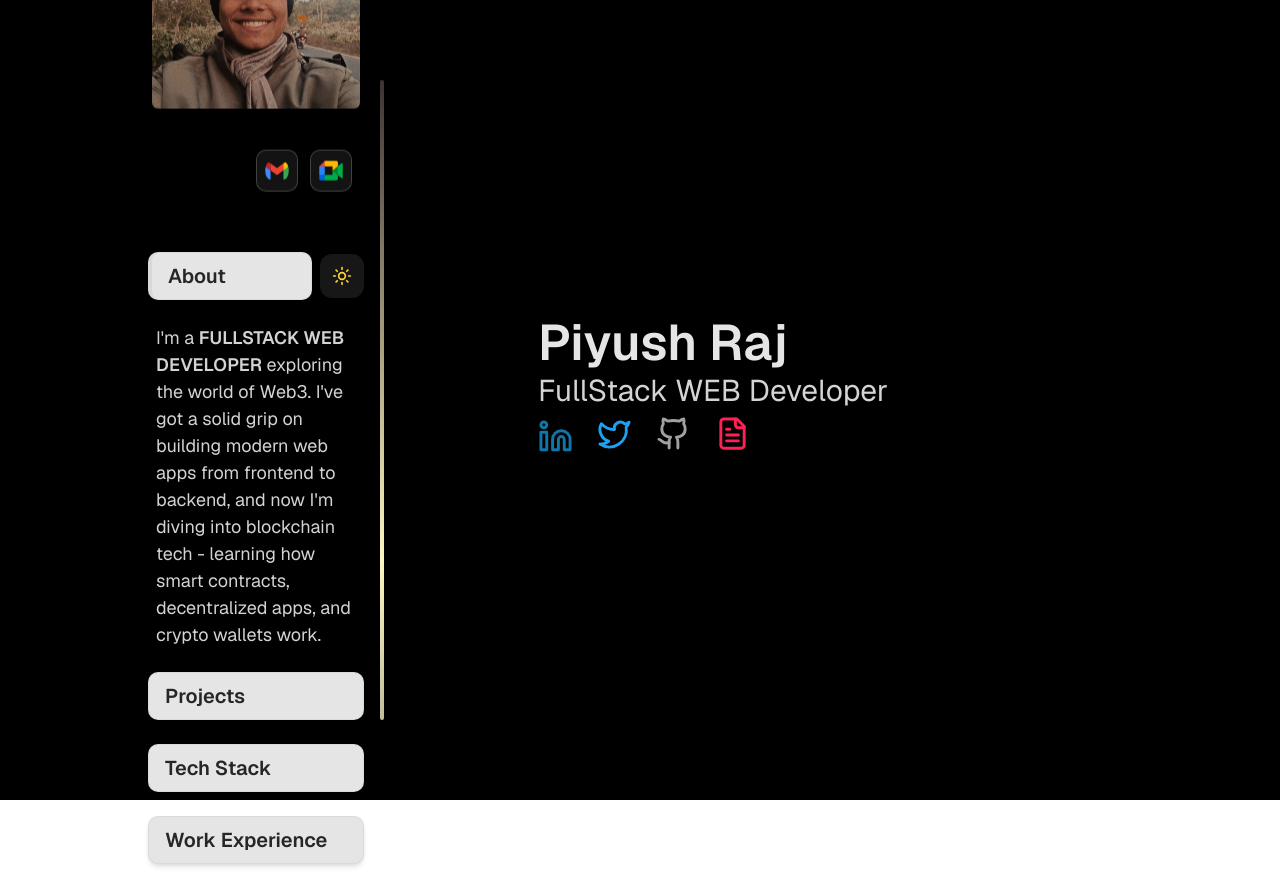
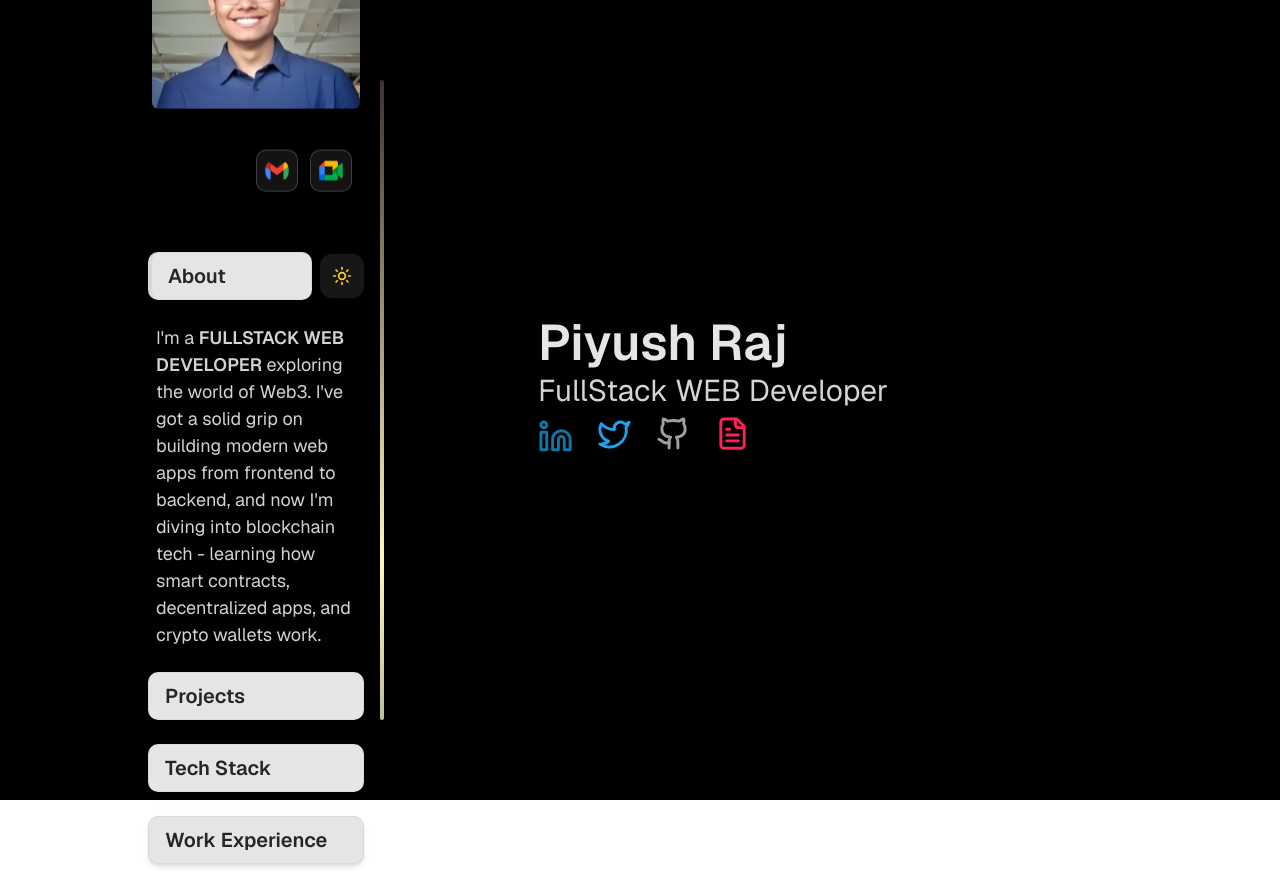
Before and after one commit to piyush-rj/portfolio, a Next.js app: page / in a window 1280 px wide. Built offline with nearby package versions, Linux system fonts and the light colour scheme.

Commit message:
image push

```diff
--- a/app/components/LeftSection/LeftSection.tsx
+++ b/app/components/LeftSection/LeftSection.tsx
@@ -151,7 +151,7 @@ export default function LeftSection({
                             className="w-[300px] h-[300px] relative rounded shadow-lg hover:shadow-xl transition duration-300"
                         >
                             <Image
-                                src="/pfp.jpeg"
+                                src="/finalPFP.jpg"
                                 alt="Profile"
                                 width={300}
                                 height={300}
@@ -277,7 +277,7 @@ export default function LeftSection({
                         className="w-10 h-10 relative rounded-full overflow-hidden border border-neutral-700 hover:scale-105 transition-transform duration-200 cursor-pointer"
                     >
                         <Image
-                            src="/pfp.jpeg"
+                            src="/finalPFP.jpg"
                             alt="Profile"
                             width={40}
                             height={40}
--- a/app/components/ui/ProfileCard.tsx
+++ b/app/components/ui/ProfileCard.tsx
@@ -62,7 +62,7 @@ export const PremiumProfileCard = ({ className = "", onHireClick }: PremiumProfi
                                 <Image
                                     width={20}
                                     height={20}
-                                    src="/pfp.jpeg"
+                                    src="/finalPFP.jpg"
                                     alt="Piyush Raj"
                                     className="w-full h-full object-cover"
                                     unoptimized
```
Also changed, not shown: public/finalPFP.jpg (added).
